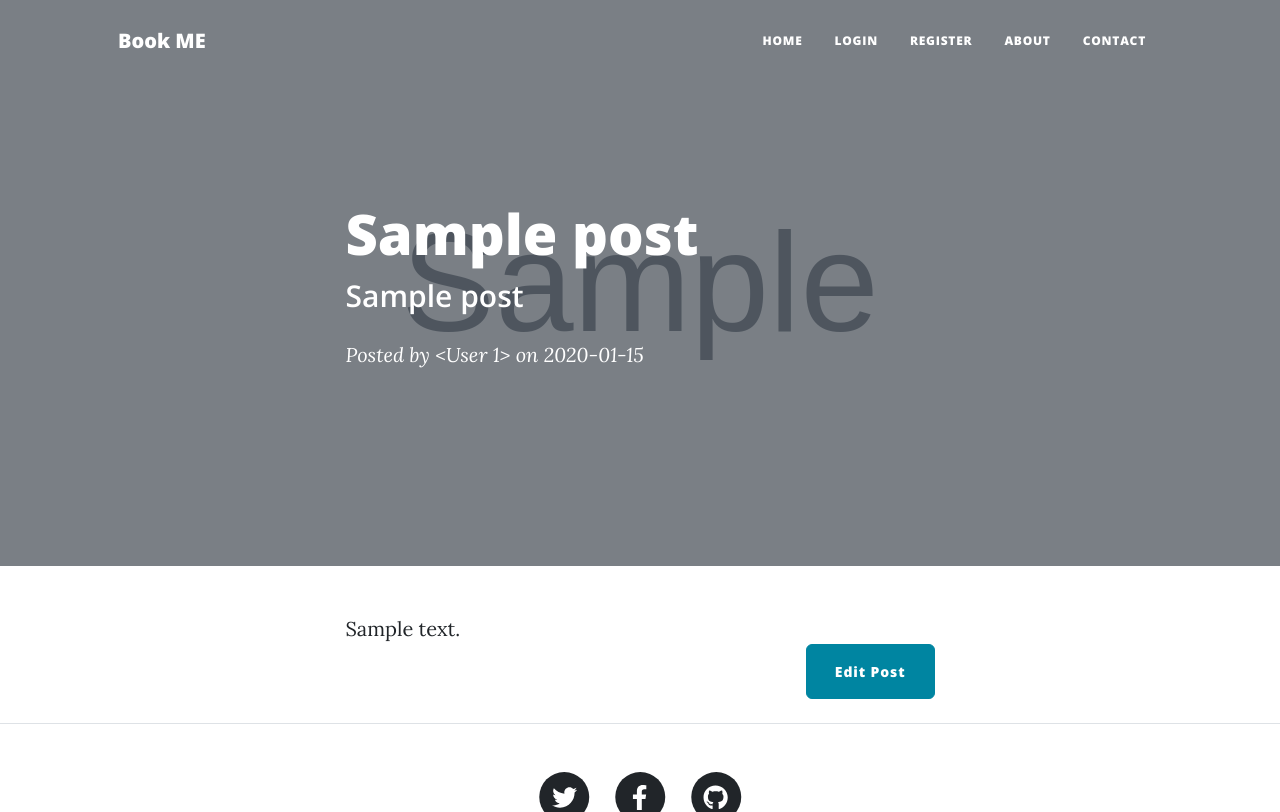
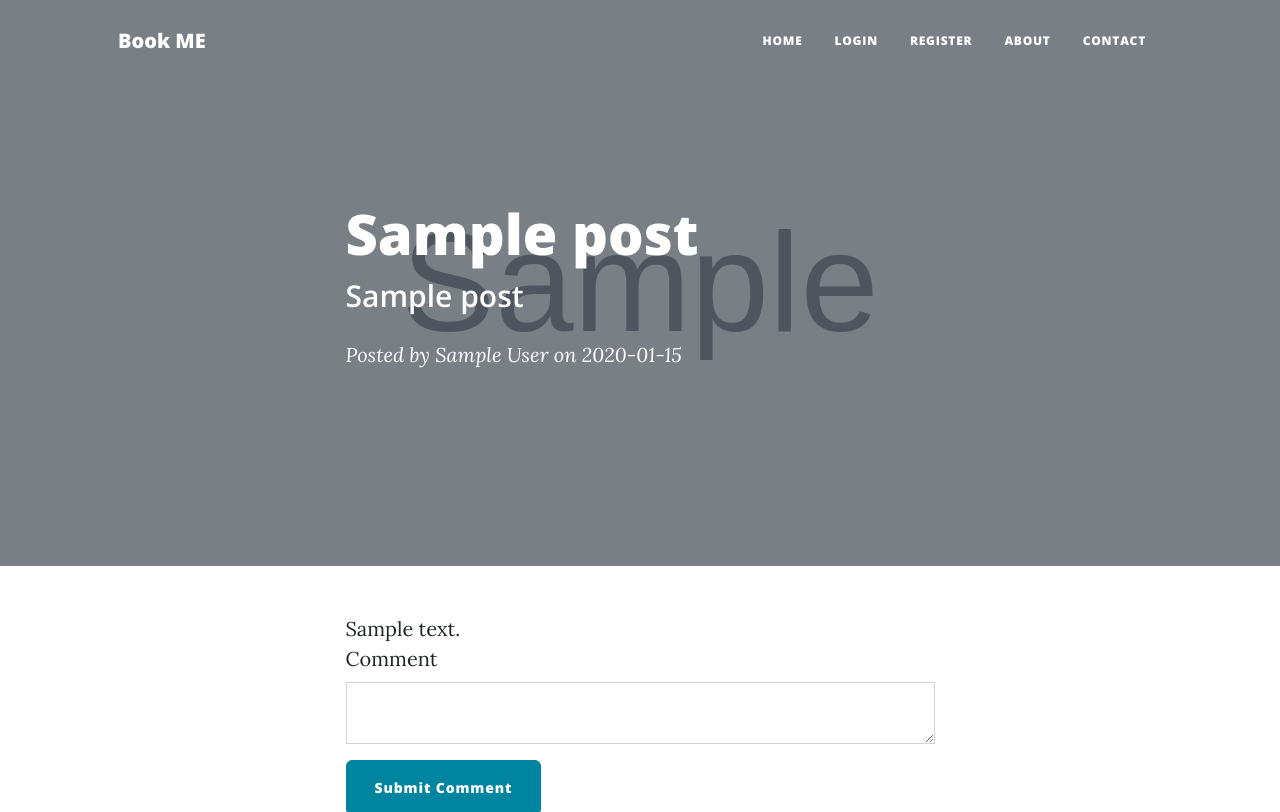
Before and after one commit to saiboub80/Blog_Post.Py, a Flask app: page /post/1 in a window 1280 px wide. Shown: the top 812 px of the page. Run offline with Flask 3, Linux system fonts and the light colour scheme; tables that the repository leaves empty hold one stand-in row (values such as "Sample post"); grey boxes marked "Sample" are stand-in pictures; some libraries are stand-ins or nearby versions.

```diff
--- a/templates/post.html
+++ b/templates/post.html
@@ -1,8 +1,8 @@
-
+{% from "bootstrap5/form.html" import render_form %}
 {% include "header.html" %}
 
 <!-- Page Header-->
-<header class="masthead" style="background-image: url('{{post.img_url}}'">
+<header class="masthead" style="background-image: url('{{post.img_url}}')">
   <div class="container position-relative px-4 px-lg-5">
     <div class="row gx-4 gx-lg-5 justify-content-center">
       <div class="col-md-10 col-lg-8 col-xl-7">
@@ -11,7 +11,8 @@
           <h2 class="subheading">{{ post.subtitle }}</h2>
           <span class="meta"
             >Posted by
-            <a href="#">{{ post.author }}</a>
+            <!-- Changed from post.author -->
+            <a href="#">{{ post.author.name }}</a>
             on {{ post.date }}
           </span>
         </div>
@@ -26,14 +27,42 @@
     <div class="row gx-4 gx-lg-5 justify-content-center">
       <div class="col-md-10 col-lg-8 col-xl-7">
         {{ post.body|safe }}
-
+        <!--Only show Edit Post button if user id is 1 (admin user) -->
+        {% if current_user.id == 1 %}
         <div class="d-flex justify-content-end mb-4">
-        <!-- Link the edit button to the edit_post route -->
           <a
             class="btn btn-primary float-right"
             href="{{url_for('edit_post', post_id=post.id)}}"
             >Edit Post</a
           >
+        </div>
+        {% endif %}
+
+        <!-- Comments Area -->
+        <!-- Load the CKEditor -->
+        {{ ckeditor.load() }}
+        <!-- Configure it with the name of the form field from CommentForm -->
+        {{ ckeditor.config(name='comment_text') }}
+        <!-- Create the wtf quick form from CommentForm -->
+        {{ render_form(form, novalidate=True, button_map={"submit": "primary"}) }}
+        <div class="comment">
+          <ul class="commentList">
+            <!-- Show all comments -->
+            {% for comment in post.comments: %}
+            <li>
+              <div class="commenterImage">
+                <img
+                  src="{{ comment.comment_author.email | gravatar }}"
+                />
+              </div>
+              <div class="commentText">
+                {{comment.text|safe}}
+                <span class="sub-text">{{comment.comment_author.name}}</span>
+              </div>
+            </li>
+            {% endfor %}
+          </ul>
+
         </div>
       </div>
     </div>
@@ -41,16 +70,3 @@
 </article>
 
 {% include "footer.html" %}
-
-<!-- Post Content-->
-<article class="mb-4">
-    <div class="container px-4 px-lg-5">
-        <div class="row gx-4 gx-lg-5 justify-content-center">
-            <div class="col-md-10 col-lg-8 col-xl-7">
-                <p>{{ post.body }}
-            </div>
-        </div>
-    </div>
-</article>
-
-{% include "footer.html" %}
```
